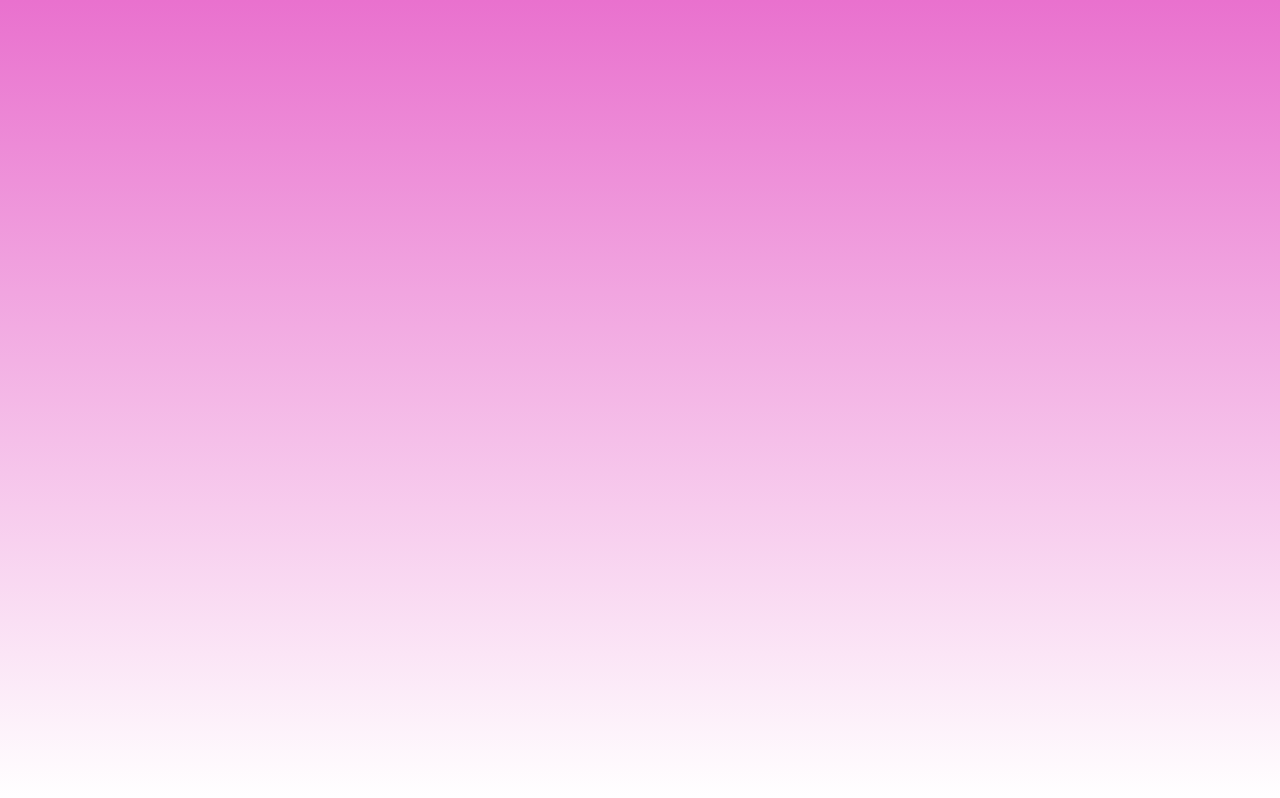
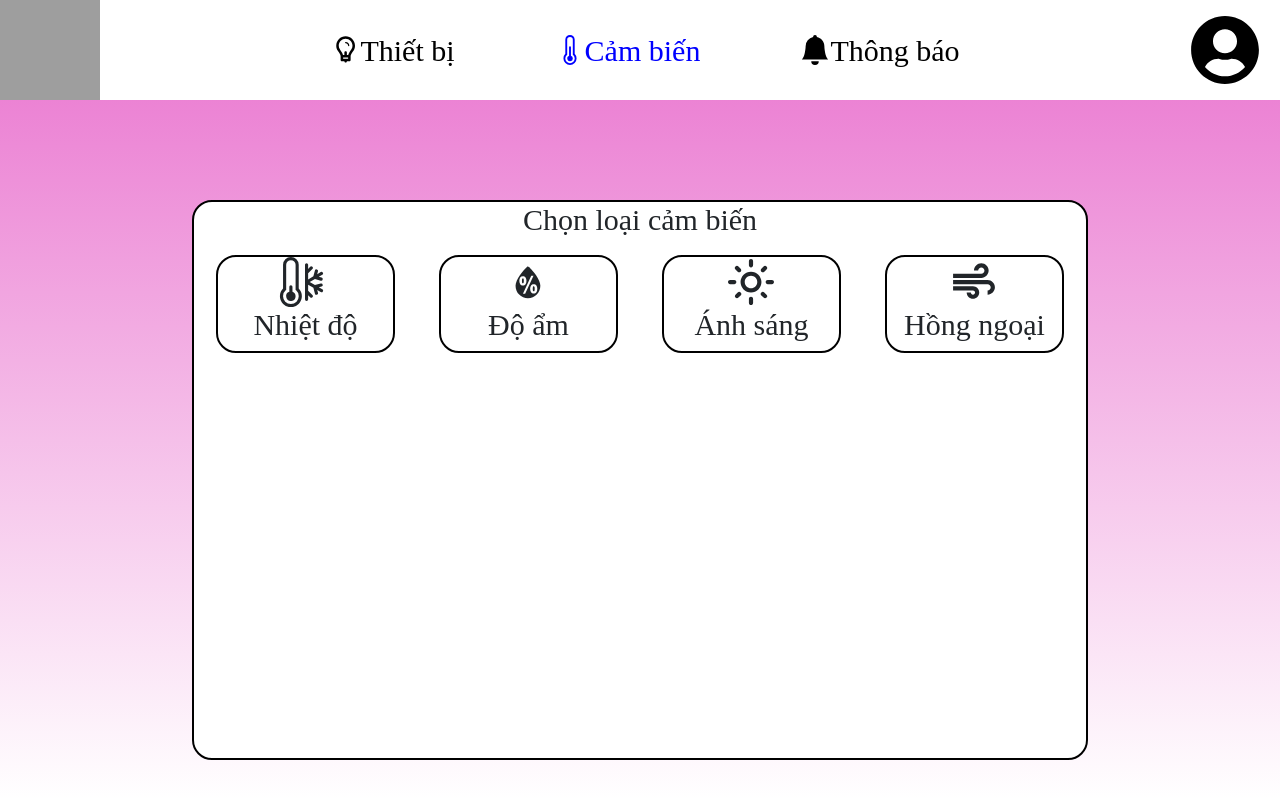
Before and after one commit to astr0tas/Smart-Home-CNPM, a React (Create React App) app in the folder client/: page /sensor in a window 1280 px wide. Before the commit this address had no page. Built offline with nearby package versions, Linux system fonts and the light colour scheme; grey boxes are pictures that could not be loaded.

Commit message:
tired af

```diff
--- a/client/src/App.js
+++ b/client/src/App.js
@@ -5,6 +5,7 @@ import Login from './component/login';
 import AdminNavbar from './component/adminnavbar';
 import UserNavbar from './component/usernavbar';
 import Device from './component/device';
+import Sensor from './component/sensor';
 import 'bootstrap/dist/css/bootstrap.min.css';
 
 
@@ -17,10 +18,12 @@ function App()
           <Route index element={ <Login /> } />
           <Route element={ <UserNavbar /> }>
             <Route path="/device" element={ <Device /> } />
+            <Route path="/sensor" element={ <Sensor /> } />
           </Route>
           <Route path="/admin">
             <Route element={ <AdminNavbar /> }>
               <Route path="device" element={ <Device /> } />
+              <Route path="sensor" element={ <Sensor /> } />
             </Route>
           </Route>
         </Routes>
--- a/client/src/component/adminnavbar.js
+++ b/client/src/component/adminnavbar.js
@@ -41,8 +41,8 @@ function AdminNavbar()
       });
 
       return (
-            <div className="UI">
-                  <AiOutlineMenu size={ 40 } className="dropdown" onClick={ toggleMenu }></AiOutlineMenu>
+            <div className='h-100 w-100'>
+                  <AiOutlineMenu size={ 30 } className="dropdown" onClick={ toggleMenu }></AiOutlineMenu>
                   <div className='nav'>
                         <img className='navpic' src="https://media.istockphoto.com/id/1218148871/vector/smart-home-emblem-for-digital-technologies-vector-illustration-eps-10.jpg?s=612x612&w=0&k=20&c=XBQEUXQu4VQhH6G-JgjGwUTiHsNqsL1UdA4PGWbvPig="></img>
                         <ul>
--- a/client/src/component/device.js
+++ b/client/src/component/device.js
@@ -12,29 +12,40 @@ const Device = () =>
       {
             if (render.current)
             {
-                  $("#device").css("color", "rgb(153, 153, 153)");
+                  // $("#device").css("color", "rgb(153, 153, 153)");
+                  $("#device").css("color", "blue");
                   render.current = false;
             }
       })
 
+      const handleClick = (event, class_name) =>
+      {
+            event.preventDefault();
+            $("." + class_name).css("color", "rgb(123, 123, 123)");
+            setTimeout(() =>
+            {
+                  $("." + class_name).css("color", "black");
+            }, 50);
+      }
+
       return (
             <div className="device-page d-flex flex-column justify-content-center">
                   <div className="device-page-board">
-                        <div className="d-flex justify-content-center choosing">
+                        <div className="d-flex justify-content-center choose-device">
                               <h1>Chọn thiết bị</h1>
                         </div>
                         <div className="device-catergory">
-                              <a href="#" className="d-flex flex-column justify-content-center align-items-center text-decoration-none text-dark devices">
-                                    <BsFan className="device_image" />
-                                    <h1>Quạt</h1>
+                              <a href="#" className="d-flex flex-column justify-content-center align-items-center text-decoration-none text-dark devices" onClick={ (e) => handleClick(e, "fans") }>
+                                    <BsFan className="device_image fans" />
+                                    <h1 className="fans">Quạt</h1>
                               </a>
-                              <a href="#" className="d-flex flex-column justify-content-center align-items-center text-decoration-none text-dark devices">
-                                    <TiLightbulb className="device_image" />
-                                    <h1>Đèn</h1>
+                              <a href="#" className="d-flex flex-column justify-content-center align-items-center text-decoration-none text-dark devices" onClick={ (e) => handleClick(e, "lights") }>
+                                    <TiLightbulb className="device_image lights" />
+                                    <h1 className="lights">Đèn</h1>
                               </a>
-                              <a href="#" className="d-flex flex-column justify-content-center align-items-center text-decoration-none text-dark devices">
-                                    <BsDoorOpen className="device_image" />
-                                    <h1>Cửa</h1>
+                              <a href="#" className="d-flex flex-column justify-content-center align-items-center text-decoration-none text-dark devices" onClick={ (e) => handleClick(e, "doors") }>
+                                    <BsDoorOpen className="device_image doors" />
+                                    <h1 className="doors">Cửa</h1>
                               </a>
                         </div>
                   </div>
--- /dev/null
+++ b/client/src/component/sensor.js
@@ -0,0 +1,59 @@
+import "../css/sensor.css";
+import { useEffect, useRef } from "react";
+import $ from 'jquery';
+import { BsThermometerSnow } from "react-icons/bs";
+import { WiHumidity } from "react-icons/wi";
+import { MdOutlineLightMode, MdOutlineAir } from "react-icons/md";
+
+
+const Sensor = () =>
+{
+      useEffect(() =>
+      {
+            $("#sensor").css("color", "blue");
+      })
+
+      const handleClick = (event, class_name) =>
+      {
+            event.preventDefault();
+            $("." + class_name).css("color", "rgb(123, 123, 123)");
+            window.setTimeout(() =>
+            {
+                  $("." + class_name).css("color", "black");
+            }, 50);
+      }
+
+      return (
+            <div className="sensor-page d-flex flex-column justify-content-center align-items-center">
+                  <div className="sensor-page-board d-flex flex-column">
+                        <div className="d-flex justify-content-center choose-sensor h-15">
+                              <h1 className="title">Chọn loại cảm biến</h1>
+                        </div>
+                        <div className="sensor-type">
+                              <div className="d-flex justify-content-around choose-sensor-type">
+                                    <a href="#" className="d-flex flex-column justify-content-center align-items-center text-decoration-none text-dark sensors" onClick={ (e) => handleClick(e, 'thermal') }>
+                                          <BsThermometerSnow className="sensor_image thermal"></BsThermometerSnow>
+                                          <h1 className="thermal">Nhiệt độ</h1>
+                                    </a>
+                                    <a href="#" className="d-flex flex-column justify-content-center align-items-center text-decoration-none text-dark sensors " onClick={ (e) => handleClick(e, 'wet') }>
+                                          <WiHumidity className="sensor_image wet" ></WiHumidity>
+                                          <h1 className="wet" >Độ ẩm</h1>
+                                    </a>
+                              </div>
+                              <div className="d-flex justify-content-around choose-sensor-type">
+                                    <a href="#" className="d-flex flex-column justify-content-center align-items-center text-decoration-none text-dark sensors " onClick={ (e) => handleClick(e, 'ligh_intensity') }>
+                                          <MdOutlineLightMode className="sensor_image ligh_intensity"></MdOutlineLightMode>
+                                          <h1 className="ligh_intensity">Ánh sáng</h1>
+                                    </a>
+                                    <a href="#" className="d-flex flex-column justify-content-center align-items-center text-decoration-none text-dark sensors" onClick={ (e) => handleClick(e, 'IR') }>
+                                          <MdOutlineAir className="sensor_image IR" ></MdOutlineAir>
+                                          <h1 className="IR">Hồng ngoại</h1>
+                                    </a>
+                              </div>
+                        </div>
+                  </div>
+            </div>
+      );
+}
+
+export default Sensor;
--- a/client/src/component/usernavbar.js
+++ b/client/src/component/usernavbar.js
@@ -42,8 +42,8 @@ function UserNavbar()
       });
 
       return (
-            <div className="UI">
-                  <AiOutlineMenu size={ 40 } className="dropdown" onClick={ toggleMenu }></AiOutlineMenu>
+            <div className='h-100 w-100'>
+                  <AiOutlineMenu size={ 30 } className="dropdown" onClick={ toggleMenu }></AiOutlineMenu>
                   <div className='nav'>
                         <img className='navpic' src="https://media.istockphoto.com/id/1218148871/vector/smart-home-emblem-for-digital-technologies-vector-illustration-eps-10.jpg?s=612x612&w=0&k=20&c=XBQEUXQu4VQhH6G-JgjGwUTiHsNqsL1UdA4PGWbvPig="></img>
                         <ul>
--- a/client/src/css/navbar.css
+++ b/client/src/css/navbar.css
@@ -71,7 +71,7 @@
       left: 10px;
       position: fixed;
       color: rgb(0, 0, 0);
-      z-index: 2;
+      z-index: 1;
 }
 
 .dropdown:hover {
@@ -148,3 +148,19 @@
             visibility: visible;
       }
 }
+
+@media(max-height:400px) and (max-width:768px) {
+      .navpic {
+            height: 40px;
+            width: 40px;
+      }
+
+      .userpic {
+            height: 20px;
+            width: 20px;
+      }
+
+      .nav ul li a {
+            font-size: 15px;
+      }
+}
--- /dev/null
+++ b/client/src/css/sensor.css
@@ -0,0 +1,120 @@
+.sensor-page {
+      height: 100%;
+}
+
+.sensor-page-board {
+      border: 2px solid black;
+      border-radius: 20px;
+      height: 70vh;
+      width: 70vw;
+      background-color: white;
+}
+
+.sensors {
+      margin-top: 2%;
+      margin-bottom: 5%;
+      border: 2px solid black;
+      border-radius: 20px;
+      width: 30%;
+      height: 70%;
+}
+
+.sensors>*:active {
+      color: rgb(123, 123, 123);
+}
+
+.sensor_image {
+      max-height: 100px;
+      max-width: 100px;
+      width: 100%;
+      height: 100%;
+}
+
+.sensor-type {
+      display: flex;
+      flex-direction: column;
+      justify-content: space-around;
+      margin-top: 15%;
+}
+
+@media (max-height:1080px) {
+      .sensors {
+            margin-top: 2%;
+            margin-bottom: 3%;
+      }
+}
+
+@media (max-height:800px) {
+      .sensors>* {
+            font-size: 30px;
+      }
+
+      .title {
+            font-size: 30px;
+      }
+
+      .sensor_image {
+            width: 70px;
+            height: 70px;
+      }
+
+      .sensor-type {
+            margin-top: 0;
+      }
+
+}
+
+@media (max-height:480px) {
+      .sensors>* {
+            font-size: 20px;
+      }
+
+      .title {
+            font-size: 20px;
+      }
+
+      .sensor_image {
+            width: 50px;
+            height: 50px;
+      }
+
+      .sensor-type {
+            margin-top: 0;
+      }
+
+}
+
+@media(max-width:780px) {
+      .sensors>* {
+            font-size: 20px;
+      }
+
+      .title {
+            font-size: 20px;
+      }
+
+      .sensor_image {
+            width: 50px;
+            height: 50px;
+      }
+
+      .sensor-type {
+            margin-top: 5%;
+      }
+}
+
+@media(max-height:970px) and (min-width:1200px) {
+      .sensor-type {
+            flex-direction: row;
+            justify-content: center;
+      }
+
+      .choose-sensor-type {
+            width: 50%;
+      }
+
+      .sensors {
+            width: 40%;
+            height: 70%;
+      }
+}
```
Also changed, not shown: client/src/css/device.css (+82 -36 lines).
